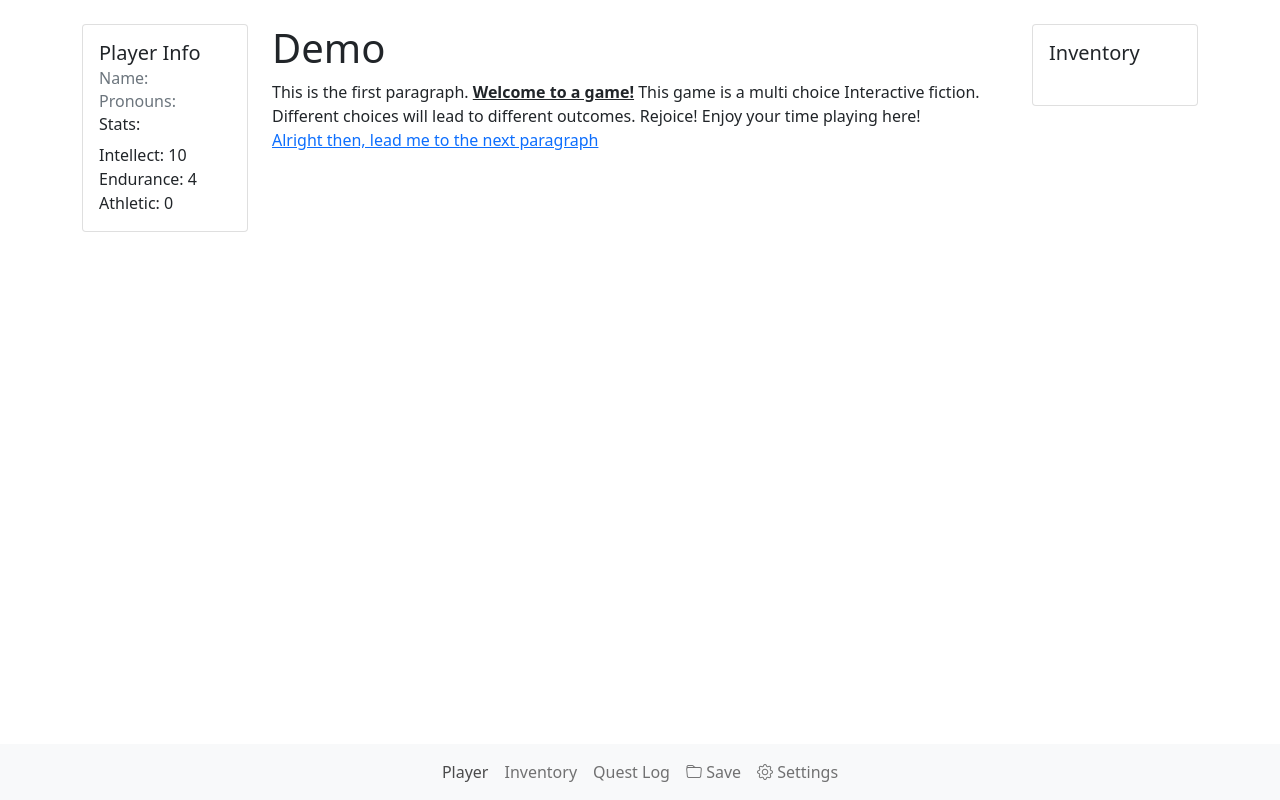
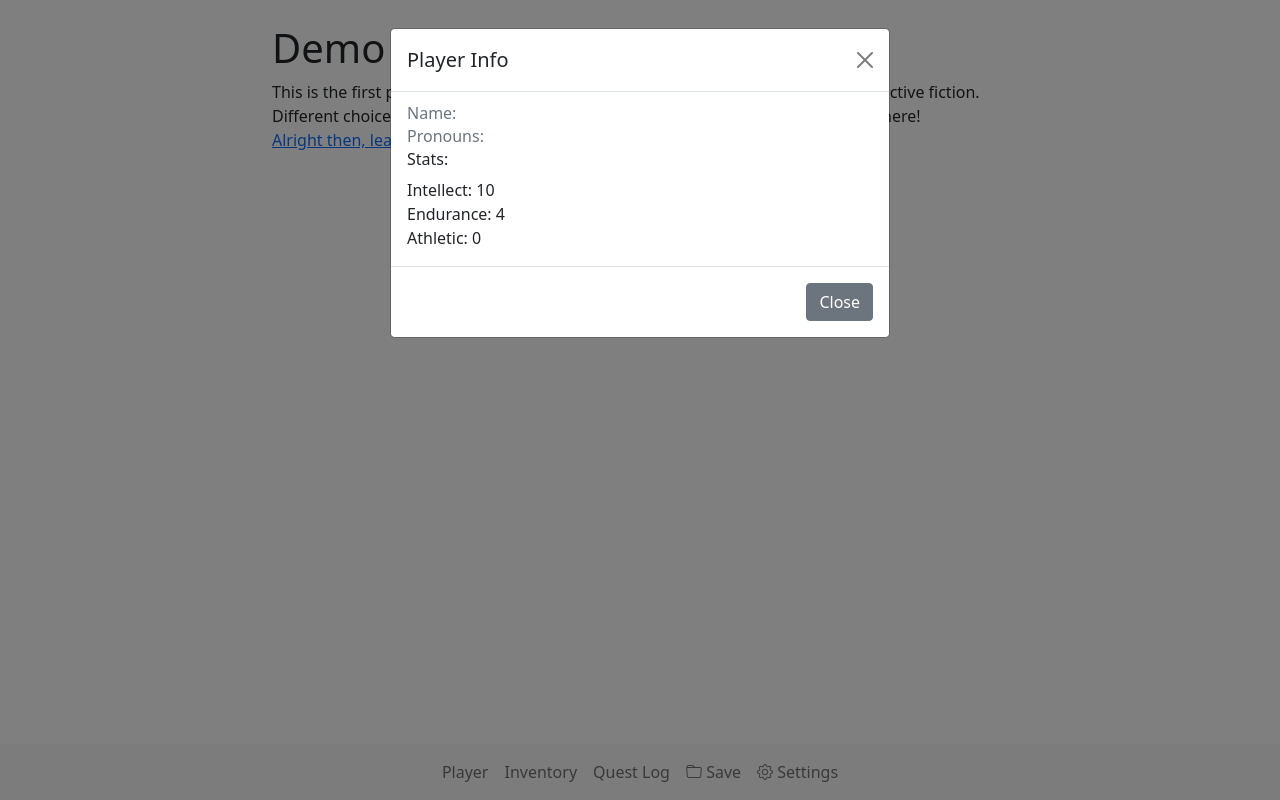
Before and after one commit to uyen18827/VeinIF, a website with bundled scripts: page index.html in a window 1280 px wide. Both pictures are taken after a click on the link "Player". Built offline with nearby package versions, Linux system fonts and the light colour scheme.

Commit message:
html: added inventory and player modal + modify save desc
removed side cards, replaced with modal

save description now skip over empty slot + not show errors in console

```diff
--- a/index.html
+++ b/index.html
@@ -19,29 +19,6 @@
             <noscript>This webpage needs JavaScript to function properly. Please enable JavaScript in your
                 browser</noscript>
             <div class="col-lg-2">
-                <div class="card" style="width: 100%;">
-                    <div class="card-body">
-                        <h5 class="card-title">Player Info</h5>
-                        <h6 class="card-subtitle mb-2 text-muted ">Name:
-                            <div class="yourName d-inline"></div>
-                        </h6>
-                        <h6 class="card-subtitle mb-2 text-muted playerPronouns">Pronouns: </h6>
-                        <h6 class="card-subtitle mb-2">Stats: </h6>
-                        <div class="stat">
-                        </div>
-
-                        <!-- <p class="card-text">Some quick example text to build on the card title and make up the bulk of
-                            the card's content.</p> -->
-                        <!-- <ul class="nav nav-pills mb-3" id="inventory-tab" role="tablist"> -->
-                        <!-- </ul> -->
-
-                        <!-- <div class="tab-content" id="inventory-tabContent"> -->
-                        <!-- </div> -->
-
-                        <!-- <a href="#" class="card-link">Card link</a>
-                      <a href="#" class="card-link">Another link</a> -->
-                    </div>
-                </div>
             </div>
             <div class="col-lg-8 col-sm-12">
                 <header>
@@ -61,16 +38,7 @@
 
             <!-- height:500px -->
             <div class="col-lg-2">
-                <div class="card" style="width: 100%; ">
-                    <div class="card-body">
-                        <h5 class="card-title">Inventory</h5>
-                            <!-- <small><p class="card-text">Such empties... You own nothing</p></small>  -->
-                            <ul class="nav nav-pills mb-3 " id="inventory-tab" role="tablist" style="max-height: 275;">
-                            </ul>
-                        <div class="tab-content" id="inventory-tabContent">
-                        </div>
-                    </div>
-                </div>
+
             </div>
         </div>
     </div>
@@ -85,15 +53,12 @@
             </button>
             <div class="collapse navbar-collapse" id="navbarSupportedContent">
                 <ul class="navbar-nav mx-auto mb-2 mb-lg-0 text-center">
-                    <!-- <li class="nav-item">
-                        <a class="nav-link active" aria-current="page" href="#">Home</a>
-                    </li> -->
                     <li class="nav-item">
-                        <a class="nav-link" href="#">
+                        <a class="nav-link" data-bs-toggle="modal" data-bs-target="#playerModal" href="#">
                             Player</a>
                     </li>
                     <li class="nav-item">
-                        <a class="nav-link" href="#">
+                        <a class="nav-link" data-bs-toggle="modal" data-bs-target="#inventoryModal" href="#">
                             Inventory</a>
                     </li>
                     <li class="nav-item">
@@ -172,7 +137,6 @@
                 </div>
                 <div class="modal-footer">
                     <button type="button" class="btn btn-secondary" data-bs-dismiss="modal">Close</button>
-                    <!-- <button type="button" class="btn btn-primary">Save changes</button> -->
                 </div>
             </div>
         </div>
@@ -233,6 +197,58 @@
         </div>
     </div>
     <!-- ./Setting modal -->
+
+    <!-- Player modal -->
+    <div class="modal fade" id="playerModal" data-bs-backdrop="static" data-bs-keyboard="false" tabindex="-1"
+        aria-labelledby="staticBackdropLabel" aria-hidden="true">
+        <div class="modal-dialog">
+            <div class="modal-content">
+                <div class="modal-header">
+                    <h5 class="modal-title" id="staticBackdropLabel">Player Info</h5>
+                    <button type="button" class="btn-close" data-bs-dismiss="modal" aria-label="Close"></button>
+                </div>
+                <div class="modal-body">
+                    <h6 class="card-subtitle mb-2 text-muted ">Name:
+                        <div class="yourName d-inline"></div>
+                    </h6>
+                    <h6 class="card-subtitle mb-2 text-muted playerPronouns">Pronouns: </h6>
+                    <h6 class="card-subtitle mb-2">Stats: </h6>
+                    <div class="stat">
+                    </div>
+                </div>
+                <div class="modal-footer">
+                    <button type="button" class="btn btn-secondary" data-bs-dismiss="modal">Close</button>
+                    <!-- <button type="button" class="btn btn-primary">Understood</button> -->
+                </div>
+            </div>
+        </div>
+    </div>
+    <!-- ./Player modal -->
+
+    <!-- Inventory modal -->
+    <div class="modal fade" id="inventoryModal" data-bs-backdrop="static" data-bs-keyboard="false" tabindex="-1"
+        aria-labelledby="staticBackdropLabel" aria-hidden="true">
+        <div class="modal-dialog">
+            <div class="modal-content">
+                <div class="modal-header">
+                    <h5 class="modal-title" id="staticBackdropLabel">Inventory</h5>
+                    <button type="button" class="btn-close" data-bs-dismiss="modal" aria-label="Close"></button>
+                </div>
+                <div class="modal-body">
+                        <!-- <small><p class="card-text">Such empties... You own nothing</p></small>  -->
+                        <ul class="nav nav-pills mb-3 " id="inventory-tab" role="tablist" style="max-height: 275;">
+                        </ul>
+                        <div class="tab-content" id="inventory-tabContent">
+                        </div>
+                </div>
+                <div class="modal-footer">
+                    <button type="button" class="btn btn-secondary" data-bs-dismiss="modal">Close</button>
+                    <!-- <button type="button" class="btn btn-primary">Understood</button> -->
+                </div>
+            </div>
+        </div>
+    </div>
+    <!-- ./Inventory modal -->
     <script src="dist/script/index.js" type="module"></script>
 </body>
 
--- a/src/script/index.ts
+++ b/src/script/index.ts
@@ -83,5 +83,7 @@ restartBtn?.addEventListener('click', function () { restartGame() });
 
 // Load save Description, from slot 1 to 3
 for (let i = 1; i < 4; i++){
-    getSaveDesc(`slot-${i}`);
+    if (localStorage.getItem(`slot-${i}`)) {
+        getSaveDesc(`slot-${i}`);
+    }
 }
```
Also changed, not shown: dist/model/item.js.
